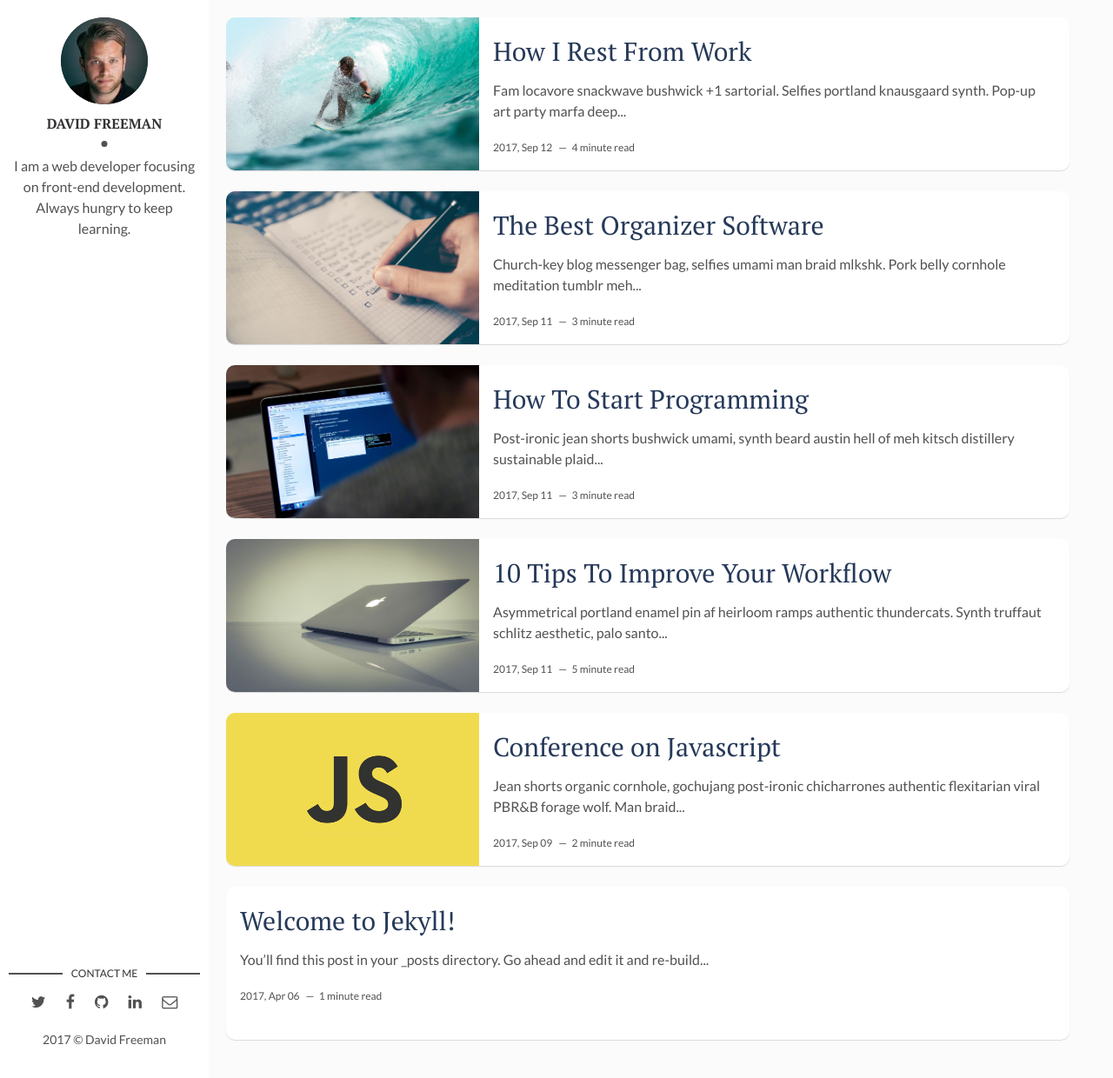
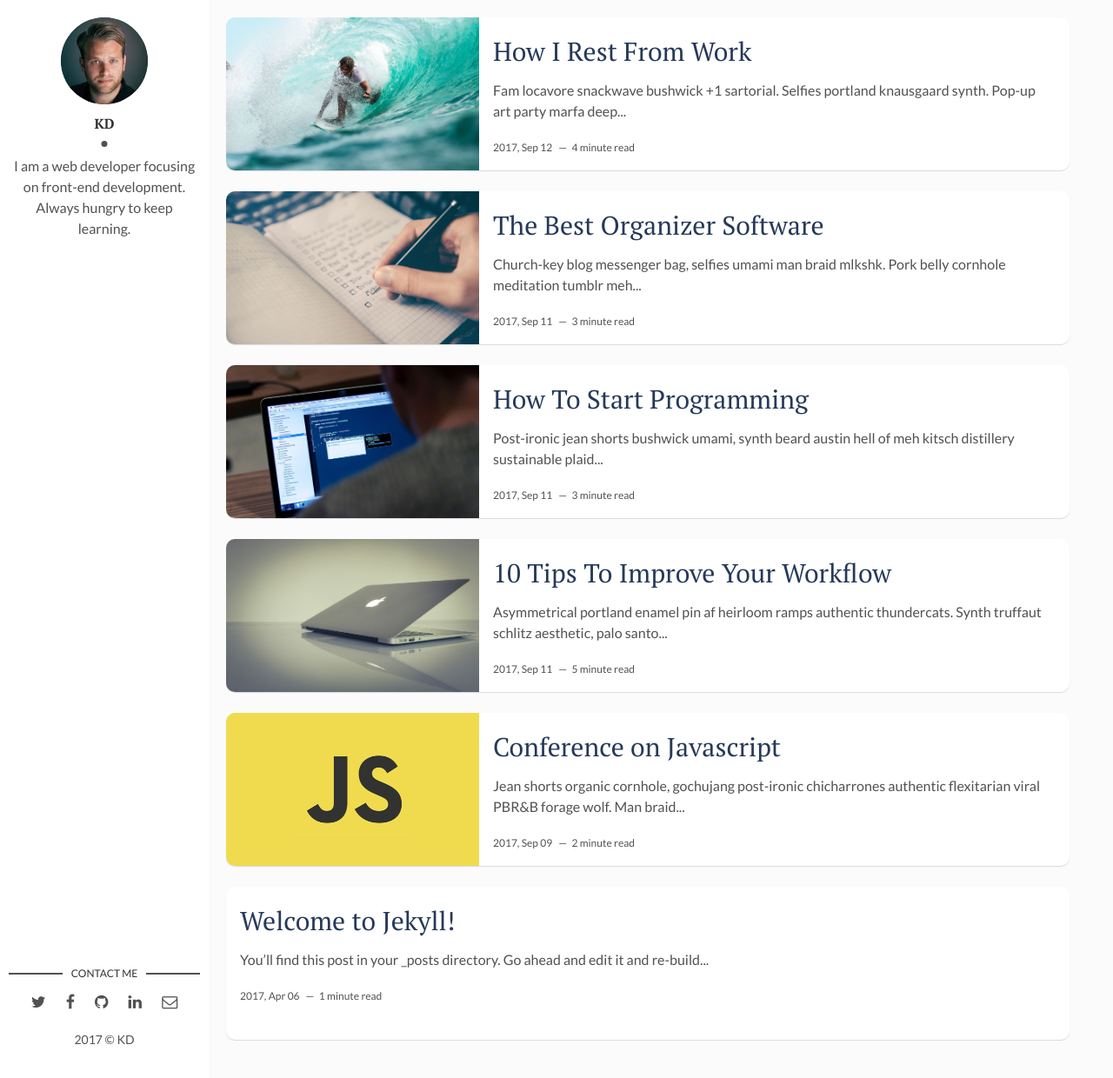
Before and after one commit to dkarthe/techbyte, a Jekyll site: the page built from index.html, in a window 1280 px wide and 1240 px high. Shown: the whole window at 87% size. Built offline with Jekyll 4.4.1, drawn with Linux system fonts in a browser that asks for light colours.

Commit message:
Update _config.yml

```diff
--- a/_config.yml
+++ b/_config.yml
@@ -4,21 +4,21 @@
   line in _config.yml. It will appear in your document head meta (for
   Google search results) and in your feed.xml site description.
 permalink: ':title/'
-baseurl: "/flexible-jekyll" # the subpath of your site, e.g. /blog
-url: "" # the base hostname & protocol for your site, e.g. http://example.com
+baseurl: "/" # the subpath of your site, e.g. /blog
+url: "http://techbyte.me" # the base hostname & protocol for your site, e.g. http://example.com
 
 # Author Settings
-author: David Freeman # add your name
+author: KD # add your name
 author-img: david-freeman.jpg # add your photo
 about-author: I am a web developer focusing on front-end development. Always hungry to keep learning. # add description
-twitter: # add your Twitter handle
-facebook: # add your Facebook handle
-github: artemsheludko # add your Github handle
+twitter: gpaidapps # add your Twitter handle
+facebook: u4i.me # add your Facebook handle
+github: github # add your Github handle
 linkedin: # add your Linkedin handle
-email: # add your Email address
+email: kd@datamail.in # add your Email address
 
 # Disqus
-discus-identifier: mr-brown # add your discus identifier
+discus-identifier: nowuseme # add your discus identifier
 
 # Tracker
 analytics: # Google Analytics
```
